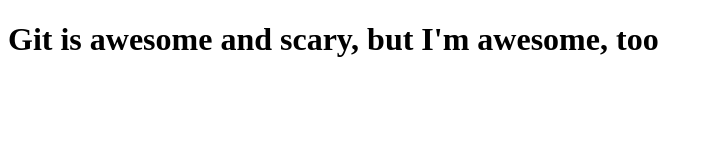
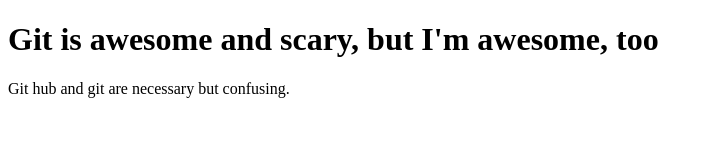
Before and after one commit to kgalleg/github101, a plain HTML site: page index.html in a window 1280 px wide. Shown: the whole page, without its empty margins (0-713 px from the left). Drawn offline with Linux system fonts and the light colour scheme.

Commit message:
Added new paragraph

```diff
--- a/index.html
+++ b/index.html
@@ -8,5 +8,6 @@
 </head>
 <body>
    <h1>Git is awesome and scary, but I'm awesome, too</h1>
+   <p>Git hub and git are necessary but confusing.</p>
 </body>
 </html>
```
